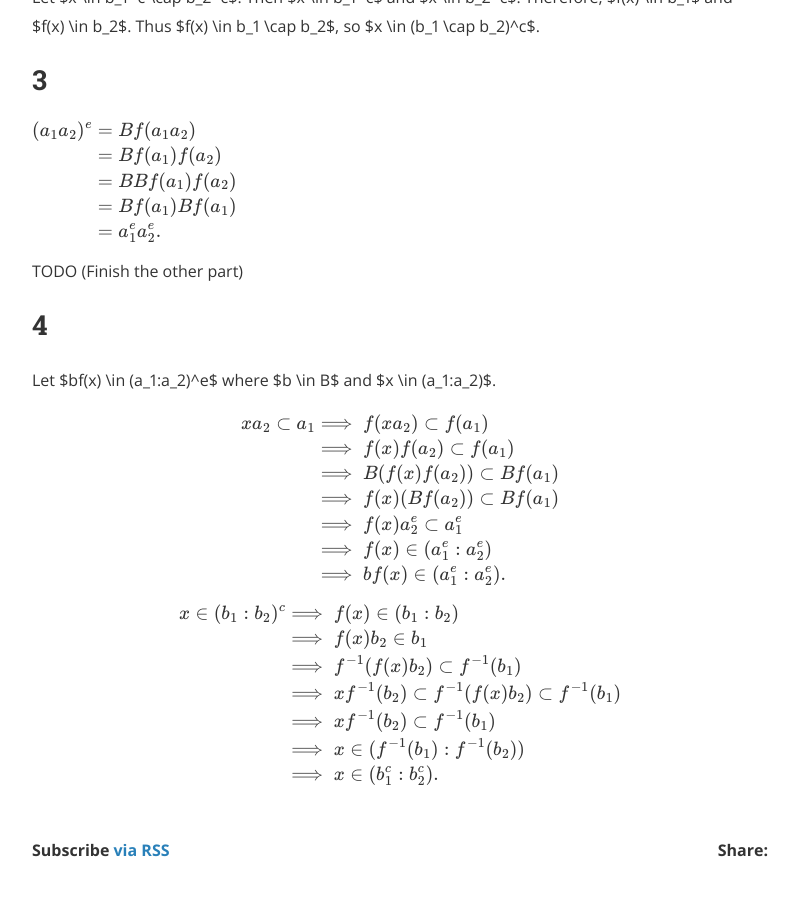
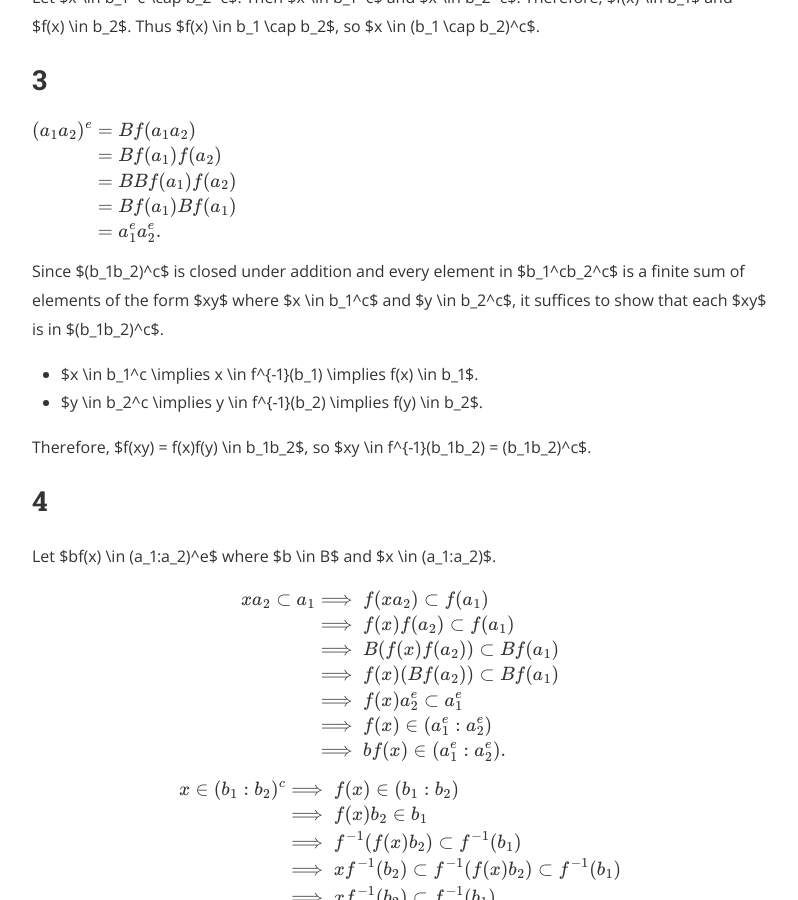
Before and after one commit to hidenori-shinohara/hidenori-shinohara.github.io, a Jekyll site: the page built from _posts/atiyah/chapter1/2019-12-14-extension-contraction-in-text-ex-1-18.md, in a window 1280 px wide and 900 px high, scrolled down 1659 px. Shown: the whole window, without its empty margins (240-1038 px from the left). Built offline with Jekyll 4.4.1, drawn with Linux system fonts in a browser that asks for light colours; nearby versions of some CDN libraries; formulas are drawn with MathJax 3.

Commit message:
Finish part 3 of ex 1-18 [atiyah]

```diff
--- a/_posts/atiyah/chapter1/2019-12-14-extension-contraction-in-text-ex-1-18.md
+++ b/_posts/atiyah/chapter1/2019-12-14-extension-contraction-in-text-ex-1-18.md
@@ -80,8 +80,13 @@ $$
 \end{align*}
 $$
 
+Since $(b_1b_2)^c$ is closed under addition and every element in $b_1^cb_2^c$ is a finite sum of elements of the form $xy$ where $x \in b_1^c$ and $y \in b_2^c$,
+it suffices to show that each $xy$ is in $(b_1b_2)^c$.
 
-TODO (Finish the other part)
+* $x \in b_1^c \implies x \in f^{-1}(b_1) \implies f(x) \in b_1$.
+* $y \in b_2^c \implies y \in f^{-1}(b_2) \implies f(y) \in b_2$.
+
+Therefore, $f(xy) = f(x)f(y) \in b_1b_2$, so $xy \in f^{-1}(b_1b_2) = (b_1b_2)^c$.
 
 ## 4
 Let $bf(x) \in (a_1:a_2)^e$ where $b \in B$ and $x \in (a_1:a_2)$.
```
